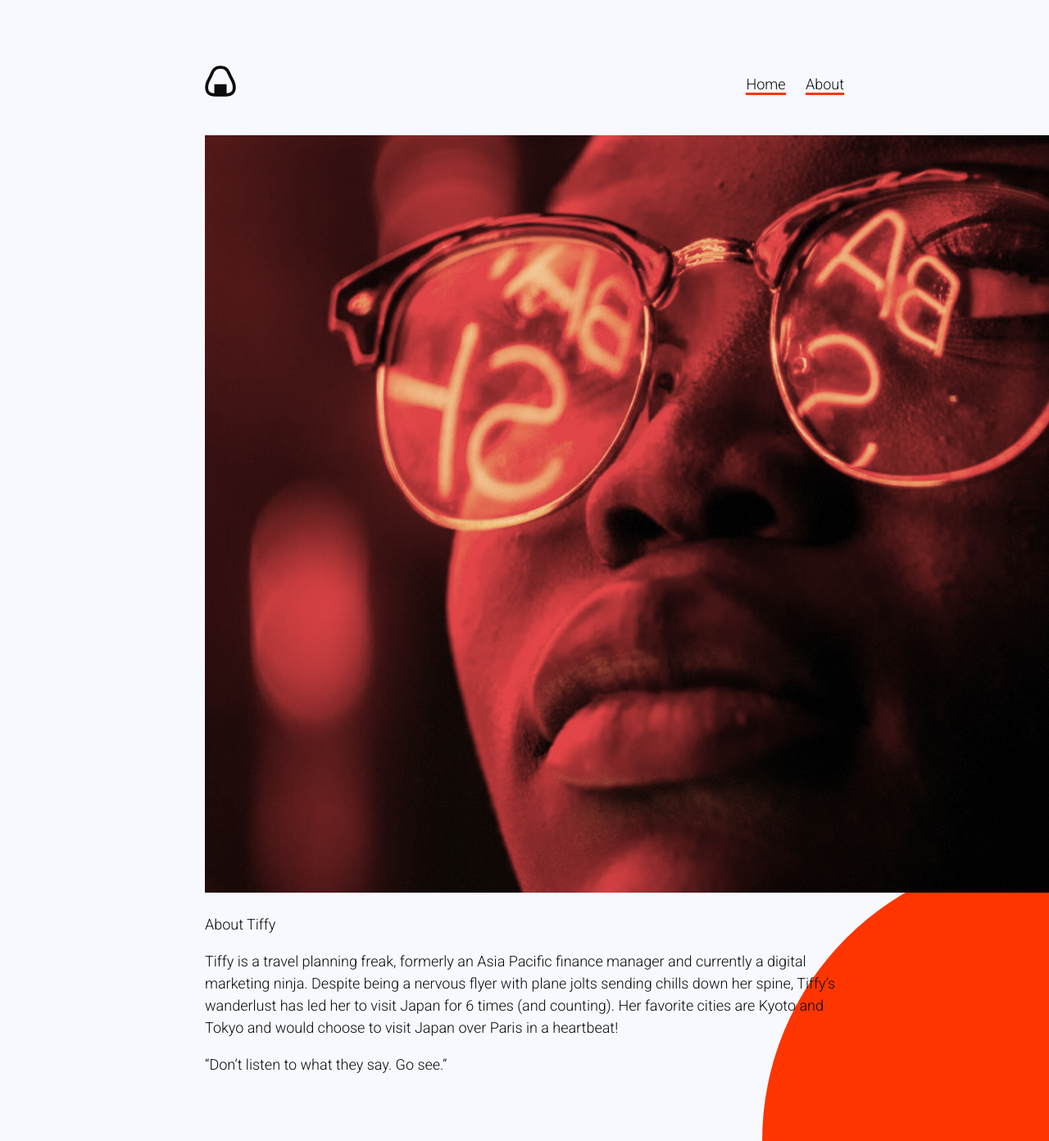
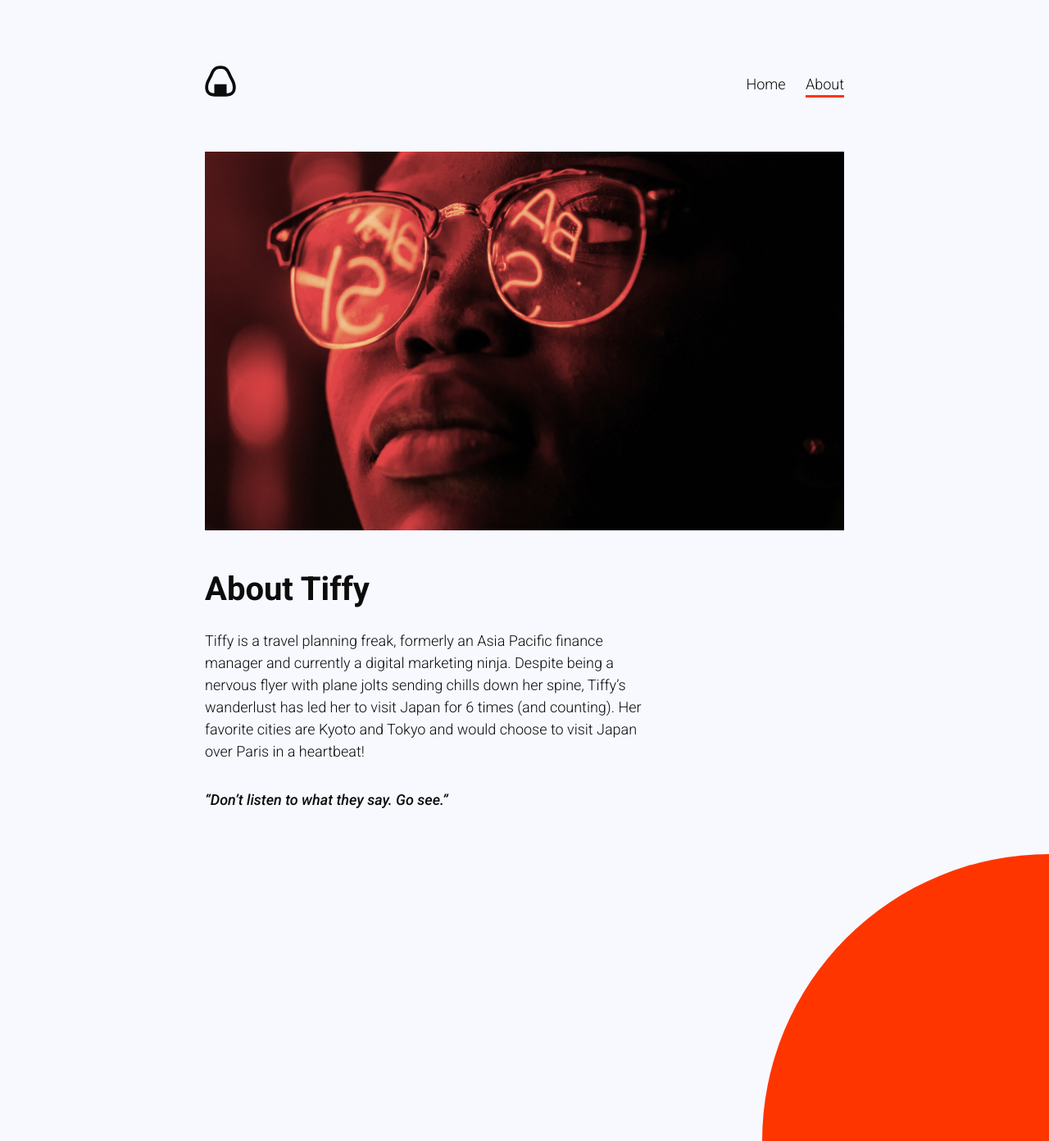
Before and after one commit to adrianaleites/superhi-cmd-line-a-night-in-japan, a Jekyll site: the page built from about.markdown, in a window 1280 px wide and 1392 px high. Shown: the whole window at 82% size. Built offline with Jekyll 4.4.1, drawn with Linux system fonts in a browser that asks for light colours.

Commit message:
Fix the navigation and images, and add some transitions on hover

```diff
--- a/_includes/header.html
+++ b/_includes/header.html
@@ -4,7 +4,7 @@
     </a>
 
     <nav>
-        <a href='/'>Home</a>
-        <a href='/about'>About</a>
+        <a href='/' {% if page.url == '/' %} class='selected' {% endif %}>Home</a>
+        <a href='/about/' {% if page.url == '/about/' %} class='selected' {% endif %}>About</a>
     </nav>
 </header>
--- a/about.markdown
+++ b/about.markdown
@@ -6,8 +6,8 @@ layout: default
 
 ![about.jpg](/uploads/about.jpg)
 
-About Tiffy
+## About Tiffy
 
 Tiffy is a travel planning freak, formerly an Asia Pacific finance manager and currently a digital marketing ninja. Despite being a nervous flyer with plane jolts sending chills down her spine, Tiffy’s wanderlust has led her to visit Japan for 6 times (and counting). Her favorite cities are Kyoto and Tokyo and would choose to visit Japan over Paris in a heartbeat!
 
-“Don't listen to what they say. Go see.”
+_“Don't listen to what they say. Go see.”_
--- a/assets/css/app.scss
+++ b/assets/css/app.scss
@@ -1,7 +1,7 @@
 ---
 ---
 
-@import url('https://fonts.googleapis.com/css?family=Roboto:300,300i,700');
+@import url('https://fonts.googleapis.com/css?family=Roboto:300,300i,700,500,500i');
 
 $bg-color: #f7f9ff;
 $text-color: #0c0c0c;
@@ -16,6 +16,11 @@ $h1-size: 80px;
 $h2-size: 40px;
 $h3-size: 24px;
 
+@mixin transition($what: all, $time: 0.2s, $how: ease-in-out, $delay: 0s) {
+    transition: $what $time $how $delay;
+}
+
+
 body {
     background-color: $bg-color;
     color: $text-color;
@@ -29,14 +34,18 @@ body {
 
 h1, h2, h3 {
     font-weight: 700;
+    line-height: 1.25;
 }
 
 h1 {
     font-size: $h1-size;
+    margin-top: 0;
+    margin-bottom: 80px;
 }
 
 h2 {
     font-size: $h2-size;
+    margin-top: 40px;
     margin-bottom: 24px;
 }
 
@@ -57,15 +66,39 @@ header {
 nav a, p a {
     color: $text-color;
     text-decoration: none;
+    border-bottom: 3px solid transparent;
+    @include transition();
+}
+
+nav a:hover, nav a.selected, p a {
     border-bottom: 3px solid $primary-color;
+    padding-bottom: 3px;
+}
+
+p a {
+    padding-bottom: 1px;
+}
+
+nav a:hover, p a:hover {
+    border-bottom-color: rgba(255, 53, 0, 0.5);
 }
 
 section {
-    margin: 40px 0 0 0;
-}
+    margin: 60px 0 0 0;
 
-p.read-more {
-    font-weight: 700;
+    img {
+        max-width: $page-width;
+    }
+
+    p {
+        max-width: $content-width;
+        margin-bottom: 32px;
+
+        em {
+            font-style: italic;
+            font-weight: 500;
+        }
+    }
 }
 
 div.blog-posts {
@@ -76,6 +109,25 @@ div.blog-posts {
         color: $text-color;
         display: block;
         margin-bottom: 80px;
+        border-bottom: 3px solid transparent;
+        @include transition(border-bottom-color);
+    }
+
+    a:hover {
+        border-bottom: 3px solid $primary-color;
+    }
+
+    p.read-more {
+        font-weight: 500;
+
+        img {
+            margin-left: 2px;
+            @include transition(margin-left);
+        }
+    }
+
+    a:hover p.read-more img {
+        margin-left: 10px;
     }
 }
 
@@ -94,11 +146,4 @@ div.post {
     h3 {
         margin-top: 80px;
     }
-    p {
-        max-width: $content-width;
-        margin-bottom: 40px;
-    }
-    img {
-        max-width: $page-width;
-    }
 }
```
